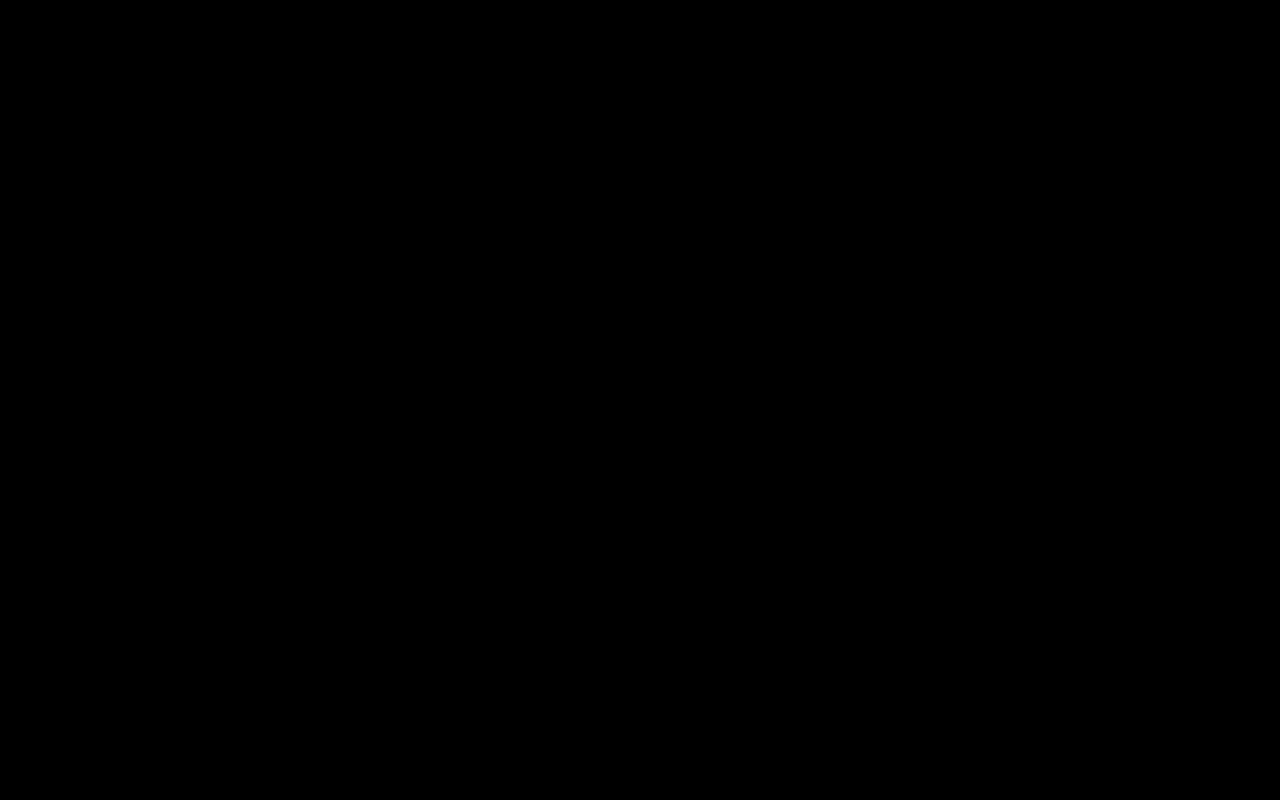
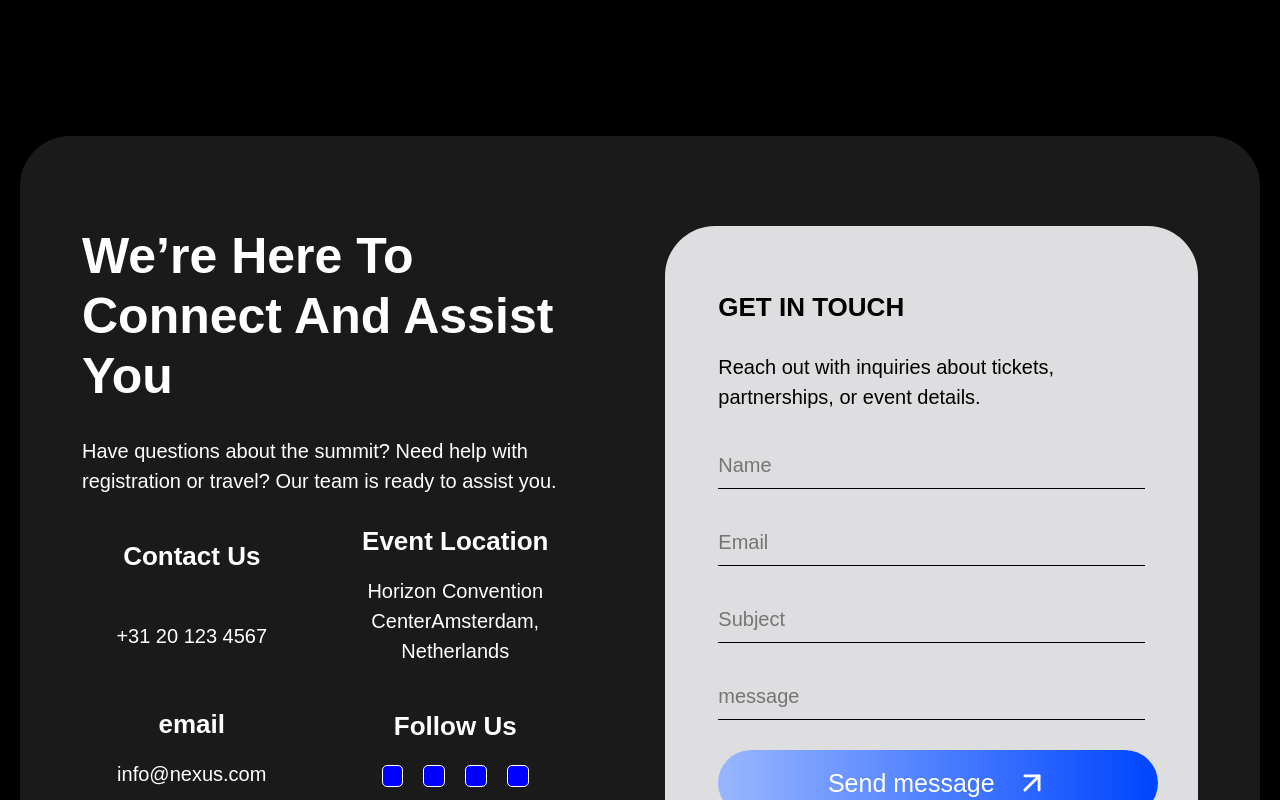
Before and after one commit to BlcakCobra/async-Race, a React (Vite) app: page / in a window 1280 px wide. Shown: the part 8400-9200 px from the top of the page. Before the commit the page ends 8386 px from the top, so only its background shows below. Built offline with nearby package versions, Linux system fonts and the light colour scheme.

Commit message:
Add Connect component

```diff
--- a/src/App.tsx
+++ b/src/App.tsx
@@ -9,7 +9,7 @@ import WhyAttend from "./Components/WhyAttend/WhyAttend"
 import PastAttendees from "./Components/PastAttendees/PastAttendees"
 import RegisterNow from "./Components/RegisterNow/RegisterNow"
 import TicketOptions from "./Components/TicketOptions/TicketOptions"
-// import Connect from "./Components/Connect/Connect"
+import Connect from "./Components/Connect/Connect"
 // import Footer from "./Components/Footer/Footer"
 
 const Home = () => (
@@ -25,7 +25,7 @@ const Home = () => (
     <PastAttendees />
     <RegisterNow />
     <TicketOptions />
-    {/* <Connect /> */}
+    <Connect />
     {/* <Footer /> */}
   </div>
 )
--- /dev/null
+++ b/src/Components/Connect/Connect.module.scss
@@ -0,0 +1,40 @@
+.Connect {
+    width: 100%;
+    height: auto;
+    border-radius: 50px;
+    height: auto;
+    background-color: #1A1A1A;
+    align-items: center;
+    display: flex;
+    justify-content: center;
+    margin-top: 150px;
+    padding-top: 90px;
+}
+
+.ConnectBox {
+    width: 90%;
+    height: 80%;
+    display: flex;
+    flex-direction: column;
+    background-color: transparent;
+    justify-content: space-around;
+    gap: 90px;
+}
+
+.FirstTwoBlocks {
+    background-color: transparent;
+    width: auto;
+    height: 655px;
+    display: flex;
+    flex-direction: row;
+    gap: 100px;
+}
+
+.Map {
+    height: 570px;
+    border-radius: 50px;
+    background-size: cover;
+    background-position: center;
+    background-repeat: no-repeat;
+    width: 100%;
+}
--- /dev/null
+++ b/src/Components/Connect/Connect.tsx
@@ -0,0 +1,21 @@
+import styles from "./Connect.module.scss"
+import GetinTouch from "./GetinTouch/GetinTouch"
+import TitlePart from "./TitlePart/TitlePart"
+import map from "./../../assets/f2e3de515b54caf0f18318cf6a5cc5c6382ca636.jpg"
+
+const Connect = () => (
+
+  <section className={styles.Connect}>
+    <div className={styles.ConnectBox}>
+      <div className={styles.FirstTwoBlocks}>
+        <TitlePart />
+        <GetinTouch />
+      </div>
+      <div
+        className={styles.Map}
+        style={{ backgroundImage: `url(${map})` }}
+      />
+    </div>
+  </section>
+)
+export default Connect
--- /dev/null
+++ b/src/Components/Connect/GetinTouch/GetinTouch.module.scss
@@ -0,0 +1,53 @@
+.GetinTouch {
+    min-width: 533px;
+    height: 655px;
+    border-radius: 50px;
+    background-color: #DEDEE0;
+    display: flex;
+    justify-content: center;
+}
+
+.GetinTouchContent {
+    width: 80%;
+    height: 80%;
+    display: flex;
+    flex-direction: column;
+    background-color: transparent;
+    justify-content: flex-start;
+    gap: 30px;
+    align-self: center;
+}
+
+.GetinTouchTitle {
+    width: 217px;
+    height: 30px;
+    font-style: normal;
+    font-weight: 700;
+    font-size: 26px;
+    line-height: 30px;
+    text-transform: uppercase;
+    background-color: transparent;
+}
+
+.GetinTouchDescription {
+    width: 420px;
+    height: 60px;
+    font-style: normal;
+    font-weight: 400;
+    background-color: transparent;
+    font-size: 20px;
+    line-height: 30px;
+}
+
+.Input {
+    width: 100%;
+    font-style: normal;
+    font-weight: 400;
+    font-size: 20px;
+    line-height: 30px;
+    border: none;
+    border-bottom: 1px solid black;
+    background-color: transparent;
+    padding: 8px 0;
+    outline: none;
+}
--- /dev/null
+++ b/src/Components/Connect/GetinTouch/GetinTouch.tsx
@@ -0,0 +1,18 @@
+import Button from "../../Button/Button"
+import styles from "./GetinTouch.module.scss"
+
+const GetinTouch = () => (
+
+  <div className={styles.GetinTouch}>
+    <div className={styles.GetinTouchContent}>
+      <h1 className={styles.GetinTouchTitle}>get in touch</h1>
+      <p className={styles.GetinTouchDescription}>Reach out with inquiries about tickets, partnerships, or event details.</p>
+      <input type="text" placeholder="Name" className={styles.Input} />
+      <input type="text" placeholder="Email" className={styles.Input} />
+      <input type="text" placeholder="Subject" className={styles.Input} />
+      <input type="text" placeholder="message" className={styles.Input} />
+      <Button text="Send message" top="0" left="0" width="440px" />
+    </div>
+  </div>
+)
+export default GetinTouch
--- /dev/null
+++ b/src/Components/Connect/TitlePart/TitlePart.module.scss
@@ -0,0 +1,101 @@
+.TitlePart {
+  background-color: transparent;
+  display: flex;
+  gap: 30px;
+  flex-direction: column;
+  justify-content: flex-start;
+  box-sizing: border-box;
+}
+
+.title {
+  color: white;
+  background-color: transparent;
+  width: 100%;
+  max-width: 507px;
+  height: auto;
+  font-style: normal;
+  font-weight: 700;
+  font-size: 50px;
+  line-height: 60px;
+  text-transform: capitalize;
+  word-wrap: break-word;
+}
+
+.description {
+  background-color: transparent;
+  width: 100%;
+  max-width: 516px;
+  height: auto;
+  font-style: normal;
+  font-weight: 400;
+  font-size: 20px;
+  line-height: 30px;
+  color: white;
+  word-wrap: break-word;
+}
+
+.ContactUs {
+  width: 100%;
+  gap: 43px;
+  background-color: transparent;
+  display: flex;
+  flex-direction: row;
+  flex-wrap: wrap;
+  justify-content: space-between;
+  box-sizing: border-box;
+}
+
+.Block {
+  width: calc(50% - 22px);
+  max-width: 100%;
+  background-color: transparent;
+  display: flex;
+  justify-content: center;
+  align-items: center;
+  flex-direction: row;
+  flex-wrap: wrap;
+  gap: 20px;
+  box-sizing: border-box;
+}
+
+.contactTitle {
+  background-color: transparent;
+  width: 100%;
+  font-style: normal;
+  font-weight: 700;
+  font-size: 26px;
+  line-height: 30px;
+  color: white;
+  text-align: center;
+  word-wrap: break-word;
+}
+
+.contactDescription {
+  background-color: transparent;
+  width: 100%;
+  font-style: normal;
+  font-weight: 400;
+  font-size: 20px;
+  line-height: 30px;
+  color: #FFFFFF;
+  text-align: center;
+  word-wrap: break-word;
+}
+
+.logoBox {
+  width: auto;
+  height: 21.85px;
+  display: flex;
+  background-color: transparent;
+  flex-direction: row;
+  justify-content: space-around;
+  gap: 20px;
+}
+
+.logo {
+  width: 21.85px;
+  height: 21.85px;
+  border-radius: 5px;
+  border: 1px solid white;
+  background-color: blue;
+}
--- /dev/null
+++ b/src/Components/Connect/TitlePart/TitlePart.tsx
@@ -0,0 +1,35 @@
+import styles from "./TitlePart.module.scss"
+
+const TitlePart = () => (
+
+  <div className={styles.TitlePart}>
+    <h1 className={styles.title}>We’re here to connect and assist you</h1>
+    <p className={styles.description}>Have questions about the summit? Need help with registration or travel? Our team is ready to assist you.</p>
+    <div className={styles.ContactUs}>
+
+      <div className={styles.Block}>
+        <h2 className={styles.contactTitle}>Contact Us</h2>
+        <h3 className={styles.contactDescription}>+31 20 123 4567</h3>
+      </div>
+      <div className={styles.Block}>
+        <h2 className={styles.contactTitle}>Event Location </h2>
+        <h3 className={styles.contactDescription}>Horizon Convention CenterAmsterdam, Netherlands</h3>
+      </div>
+      <div className={styles.Block}>
+        <h2 className={styles.contactTitle}>email</h2>
+        <h3 className={styles.contactDescription}>info@nexus.com</h3>
+      </div>
+      <div className={styles.Block}>
+        <h2 className={styles.contactTitle}>Follow Us</h2>
+        <div className={styles.logoBox}>
+          <div className={styles.logo} />
+          <div className={styles.logo} />
+          <div className={styles.logo} />
+          <div className={styles.logo} />
+        </div>
+      </div>
+
+    </div>
+  </div>
+)
+export default TitlePart
```
